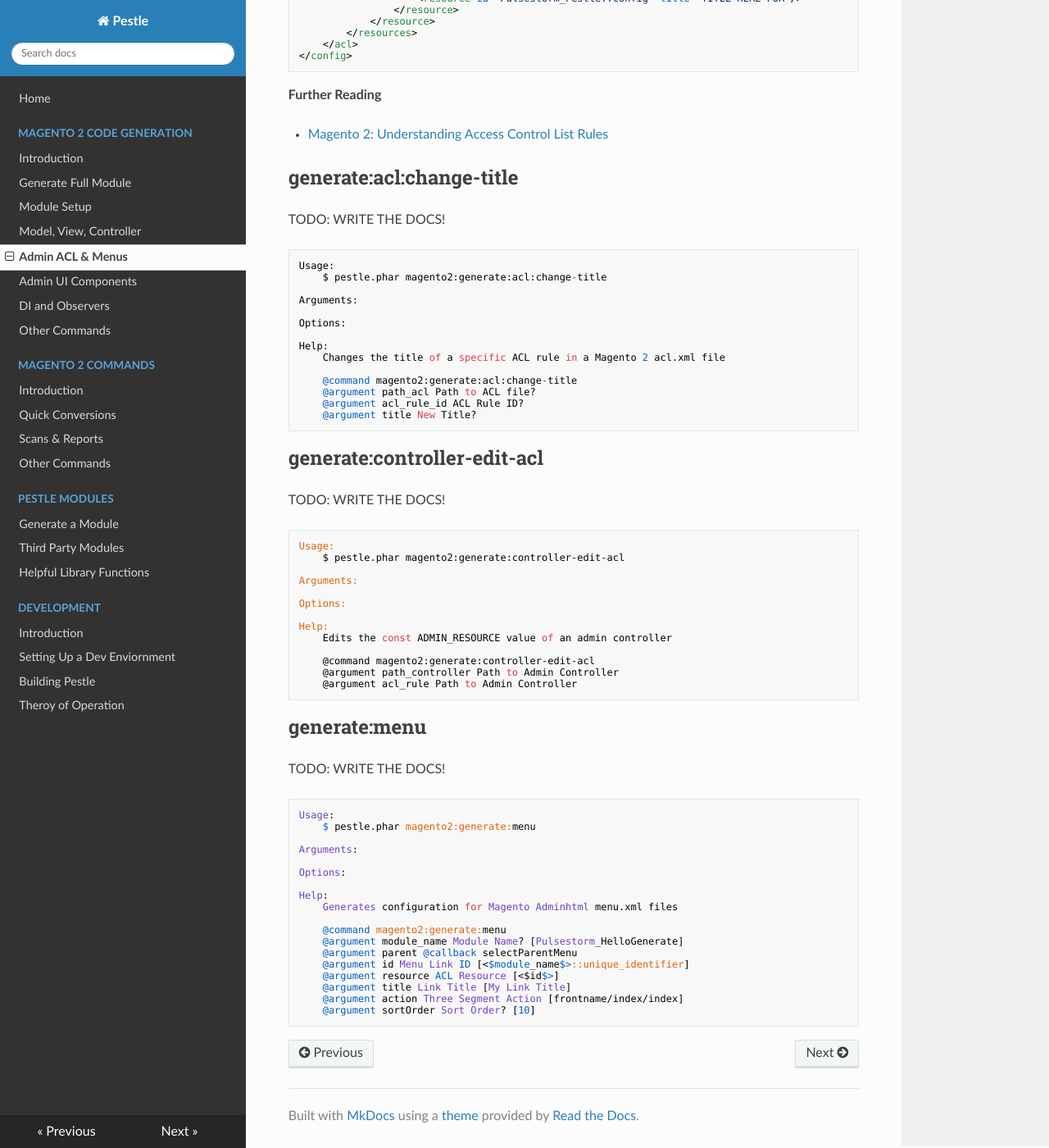
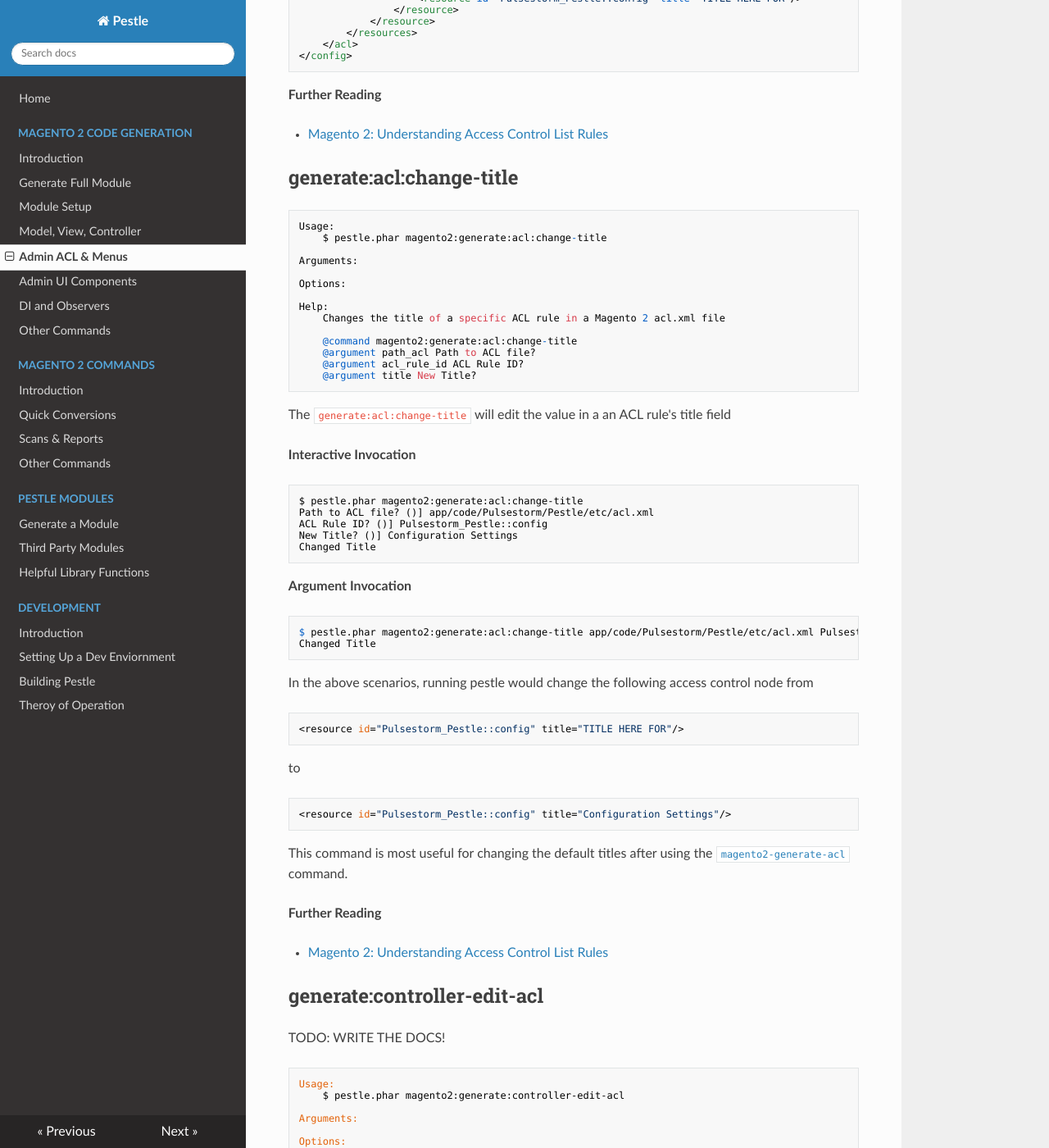
Before and after one commit to astorm/pestle, an MkDocs documentation site: the page built from docs/magento2-generate-acl.md, in a window 1280 px wide and 1400 px high, scrolled down 1100 px. Shown: the whole window at 82% size. Built offline with MkDocs 1.6.1, drawn with Linux system fonts in a browser that asks for light colours; nearby versions of some CDN libraries.

Commit message:
Change title docs

```diff
--- a/docs/magento2-generate-acl.md
+++ b/docs/magento2-generate-acl.md
@@ -57,8 +57,6 @@ pestle will create a tree that looks like this.
 
 ## generate:acl:change-title
 
-TODO: WRITE THE DOCS!
-
     Usage:
         $ pestle.phar magento2:generate:acl:change-title
 
@@ -73,6 +71,35 @@ TODO: WRITE THE DOCS!
         @argument path_acl Path to ACL file?
         @argument acl_rule_id ACL Rule ID?
         @argument title New Title?
+
+The  `generate:acl:change-title` will edit the value in a an ACL rule's title field
+
+**Interactive Invocation**
+
+    $ pestle.phar magento2:generate:acl:change-title
+    Path to ACL file? ()] app/code/Pulsestorm/Pestle/etc/acl.xml
+    ACL Rule ID? ()] Pulsestorm_Pestle::config
+    New Title? ()] Configuration Settings
+    Changed Title
+
+**Argument Invocation**
+
+    $ pestle.phar magento2:generate:acl:change-title app/code/Pulsestorm/Pestle/etc/acl.xml Pulsestorm_Pestle::config "Configuration Settings"
+    Changed Title
+
+In the above scenarios, running pestle would change the following access control node from
+
+    <resource id="Pulsestorm_Pestle::config" title="TITLE HERE FOR"/>
+
+to
+
+    <resource id="Pulsestorm_Pestle::config" title="Configuration Settings"/>
+
+This command is most useful for changing the default titles after using the [`magento2-generate-acl`](https://pestle.readthedocs.io/en/latest/magento2-generate-acl/#generateacl) command.
+
+**Further Reading**
+
+- [Magento 2: Understanding Access Control List Rules](https://alanstorm.com/magento_2_understanding_access_control_list_rules/)
 
 ## generate:controller-edit-acl
 
```
